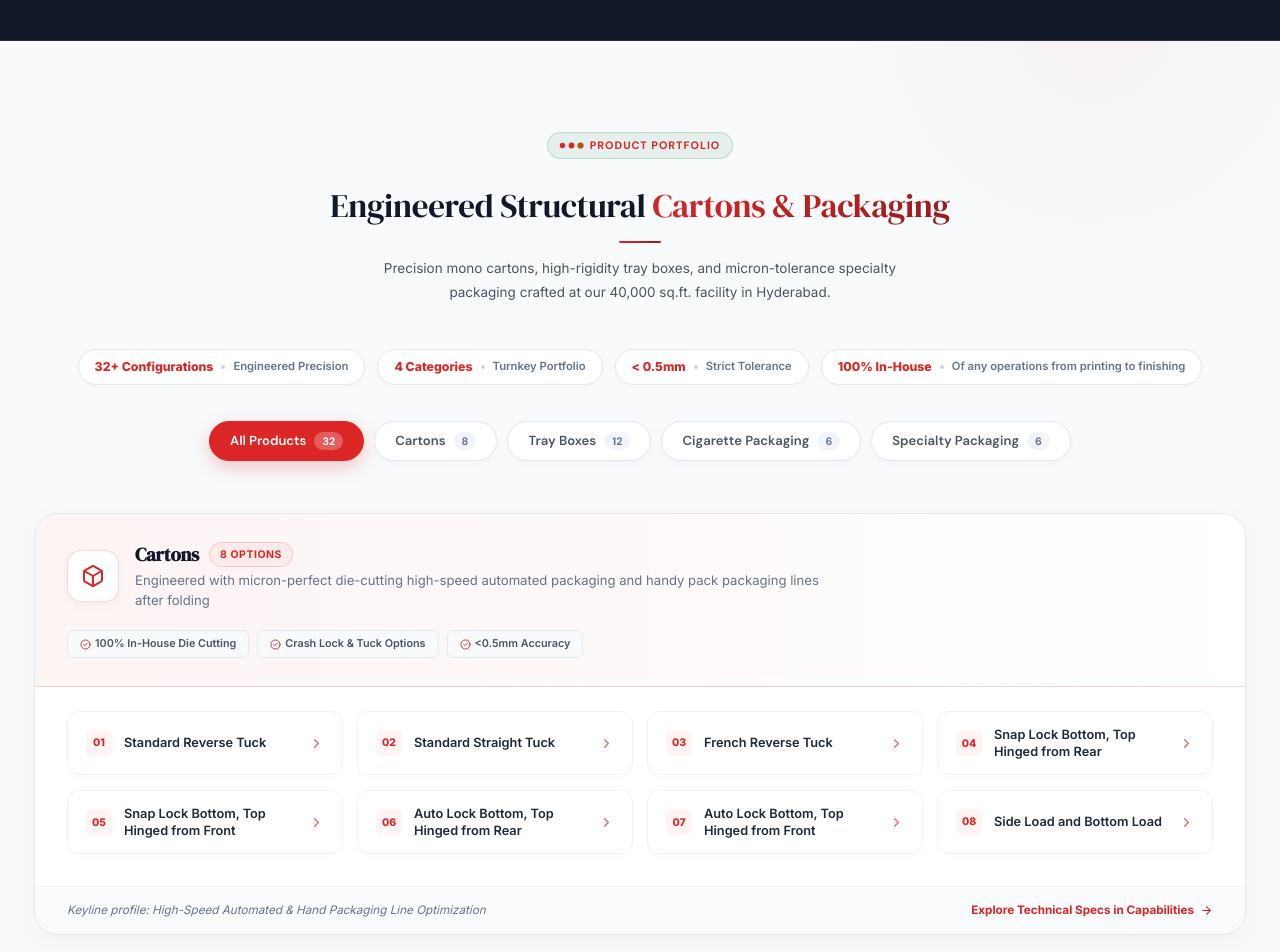
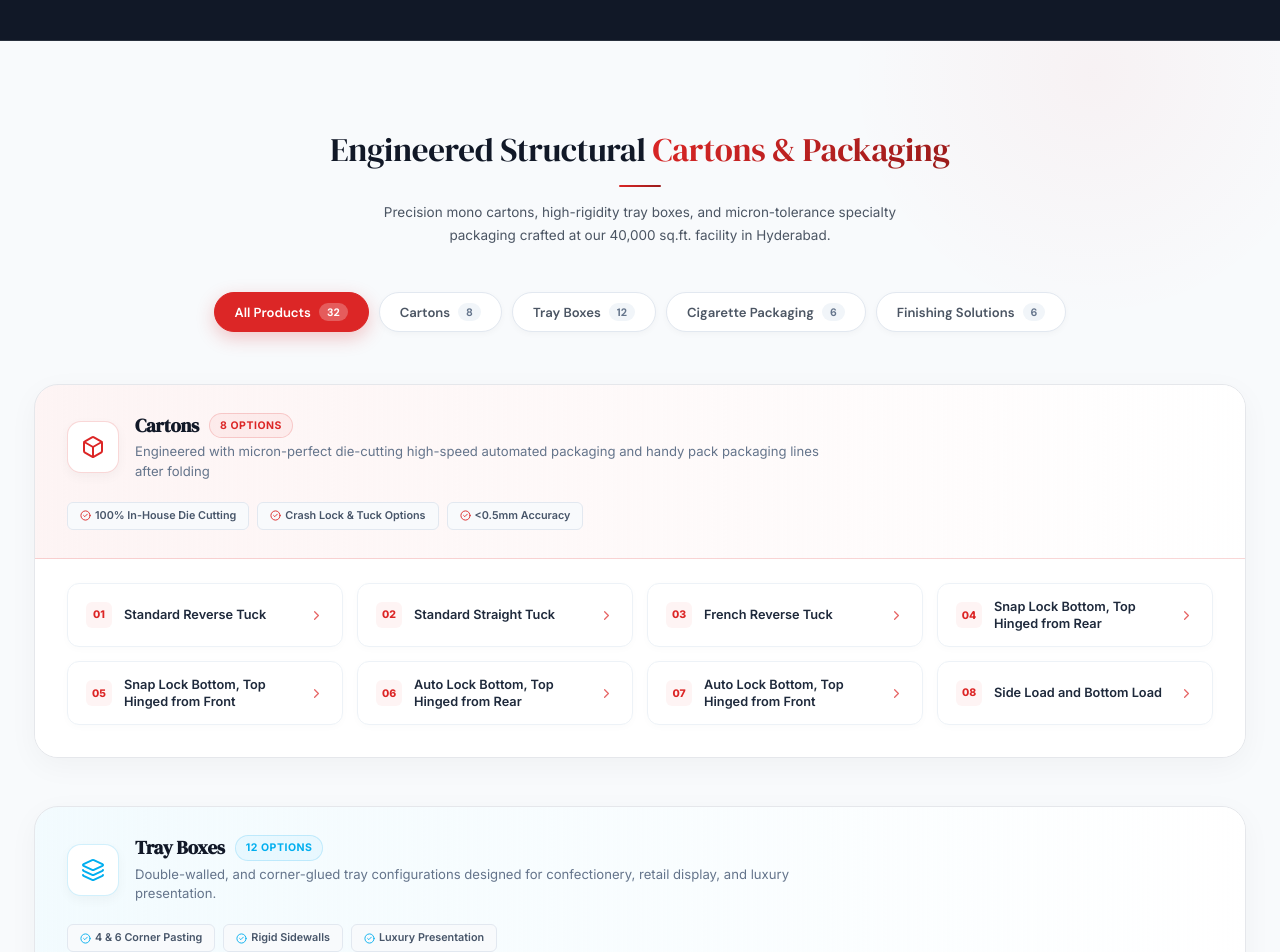
Before and after one commit to Abhivorn-Technologies/KOLLI_GRAPHICS, a React (Vite) app: page / in a window 1280 px wide. Shown: the part 1020-1972 px from the top of the page. Built offline with nearby package versions, Linux system fonts and the light colour scheme.

Commit message:
changes updated

```diff
--- a/src/components/common/SectionHeader.tsx
+++ b/src/components/common/SectionHeader.tsx
@@ -2,7 +2,7 @@ import React from 'react'
 import { motion } from 'framer-motion'
 
 interface SectionHeaderProps {
-  badge: string
+  badge?: string
   badgeVariant?: 'cyan' | 'magenta' | 'yellow' | 'dark'
   title: string
   titleHighlight?: string
@@ -41,6 +41,7 @@ export const SectionHeader: React.FC<SectionHeaderProps> = ({
       }}
     >
       {/* Badge */}
+      {badge && (
         <motion.div
           initial={{ opacity: 0, y: 12, scale: 0.95 }}
           whileInView={{ opacity: 1, y: 0, scale: 1 }}
@@ -72,6 +73,7 @@ export const SectionHeader: React.FC<SectionHeaderProps> = ({
             {badge}
           </span>
         </motion.div>
+      )}
 
       {/* Heading with Masked & Blur-to-Sharp Reveal */}
       <div style={{ overflow: 'hidden', paddingBottom: '4px' }}>
--- a/src/components/layout/Footer.tsx
+++ b/src/components/layout/Footer.tsx
@@ -19,7 +19,7 @@ const NAV_LINKS = [
   { label: 'Company', path: '/company' },
   { label: 'Capabilities', path: '/capabilities' },
   { label: 'Equipment', path: '/equipment' },
-  { label: 'Estimating', path: '/estimating' },
+  { label: 'Estimate', path: '/estimating' },
   { label: 'Contact', path: '/contact' },
 ]
 
--- a/src/components/layout/Navbar.tsx
+++ b/src/components/layout/Navbar.tsx
@@ -8,7 +8,7 @@ const NAV_LINKS = [
   { label: 'Company', path: '/company' },
   { label: 'Capabilities', path: '/capabilities' },
   { label: 'Equipment', path: '/equipment' },
-  { label: 'Estimating', path: '/estimating' },
+  { label: 'Estimate', path: '/estimating' },
   { label: 'Contact', path: '/contact' },
 ]
 
@@ -170,7 +170,7 @@ export const Navbar: React.FC = () => {
                 e.currentTarget.style.transform = 'translateY(0)'
               }}
             >
-              <span>Estimating</span>
+              <span>Estimate</span>
               <ArrowRight size={15} />
             </Link>
 
--- a/src/components/sections/EstimatingSection.tsx
+++ b/src/components/sections/EstimatingSection.tsx
@@ -168,7 +168,7 @@ export const EstimatingSection: React.FC = () => {
 
     messageLines.push(
       `-----------------------------------------`,
-      `_Submitted via Kolli Graphics Web Estimating Portal_`
+      `_Submitted via Kolli Graphics Web Estimate Portal_`
     )
 
     const encodedMessage = encodeURIComponent(messageLines.join('\n'))
@@ -227,7 +227,7 @@ export const EstimatingSection: React.FC = () => {
         {/* Section Header */}
         <ScrollReveal direction="up" delay={0.05}>
           <SectionHeader
-            badge="Direct Estimating"
+            badge="Direct Estimate"
             badgeVariant="cyan"
             title="Request a Custom"
             titleHighlight="Custom Packaging Estimate"
--- a/src/components/sections/HomeMetricsBanner.tsx
+++ b/src/components/sections/HomeMetricsBanner.tsx
@@ -23,7 +23,7 @@ export const HomeMetricsBanner: React.FC = () => {
       icon: <ShieldCheck size={24} style={{ color: '#ec008c' }} />,
       glowColor: 'rgba(236, 0, 140, 0.25)',
       value: '100%',
-      label: 'ZERO-ERROR INSPECTION',
+      label: '100% INSPECTION',
       sub: 'Luster, Focus and TubeScan Automatic 100% Inspection Systems',
     },
   ]
--- a/src/components/sections/ProductsSection.tsx
+++ b/src/components/sections/ProductsSection.tsx
@@ -1,13 +1,10 @@
 import React, { useState, useRef, useCallback } from 'react'
 import { motion, AnimatePresence, useReducedMotion } from 'framer-motion'
-import { Link } from 'react-router-dom'
 import {
-  Package,
   Layers,
   Sparkles,
   ShieldCheck,
   ChevronRight,
-  ArrowRight,
   Box,
   CheckCircle2,
 } from 'lucide-react'
@@ -159,7 +156,7 @@ export const ProductsSection: React.FC = () => {
     { id: 'cartons', label: 'Cartons', count: 8 },
     { id: 'tray-boxes', label: 'Tray Boxes', count: 12 },
     { id: 'cigarette', label: 'Cigarette Packaging', count: 6 },
-    { id: 'specialty-packaging', label: 'Specialty Packaging', count: 6 },
+    { id: 'specialty-packaging', label: 'Finishing Solutions', count: 6 },
   ]
 
   const displayedCategories =
@@ -207,54 +204,10 @@ export const ProductsSection: React.FC = () => {
         {/* Section Header with Scroll Arrival */}
         <ScrollReveal direction="up" distance={36}>
           <SectionHeader
-            badge="Product Portfolio"
-            badgeVariant="cyan"
             title="Engineered Structural"
             titleHighlight="Cartons & Packaging"
             subtitle="Precision mono cartons, high-rigidity tray boxes, and micron-tolerance specialty packaging crafted at our 40,000 sq.ft. facility in Hyderabad."
           />
-        </ScrollReveal>
-
-        {/* Quick Highlights Strip with Scroll Arrival */}
-        <ScrollReveal direction="up" delay={0.1} distance={28}>
-          <div
-            style={{
-              display: 'flex',
-              flexWrap: 'wrap',
-              justifyContent: 'center',
-              gap: '12px',
-              marginBottom: '36px',
-            }}
-          >
-            {[
-              { label: '32+ Configurations', highlight: 'Engineered Precision' },
-              { label: '4 Categories', highlight: 'Turnkey Portfolio' },
-              { label: '< 0.5mm', highlight: 'Strict Tolerance' },
-              { label: '100% In-House', highlight: 'Of any operations from printing to finishing' },
-            ].map((stat) => (
-              <div
-                key={stat.label}
-                style={{
-                  display: 'flex',
-                  alignItems: 'center',
-                  gap: '8px',
-                  padding: '7px 16px',
-                  borderRadius: '999px',
-                  background: '#ffffff',
-                  border: '1px solid #e2e8f0',
-                  boxShadow: '0 2px 6px rgba(0, 0, 0, 0.02)',
-                }}
-              >
-                <span style={{ fontSize: '0.82rem', fontWeight: 800, color: '#dc2626' }}>
-                  {stat.label}
-                </span>
-                <span style={{ width: 4, height: 4, borderRadius: '50%', background: '#cbd5e1' }} />
-                <span style={{ fontSize: '0.75rem', fontWeight: 600, color: '#64748b' }}>
-                  {stat.highlight}
-                </span>
-              </div>
-            ))}
-          </div>
         </ScrollReveal>
 
         {/* Category Filter Tabs with Scroll Arrival */}
@@ -519,151 +472,12 @@ export const ProductsSection: React.FC = () => {
                         </ScrollReveal>
                       ))}
                     </div>
-
-                    {/* Footer Bar per Category with Link to Technical Specs in Capabilities */}
-                    <div
-                      style={{
-                        padding: '14px 32px',
-                        backgroundColor: '#fafbfc',
-                        borderTop: '1px solid #f1f5f9',
-                        display: 'flex',
-                        flexWrap: 'wrap',
-                        alignItems: 'center',
-                        justifyContent: 'space-between',
-                        gap: '12px',
-                      }}
-                    >
-                      <span style={{ fontSize: '0.78rem', color: '#64748b', fontStyle: 'italic' }}>
-                        Keyline profile: {meta.keyline}
-                      </span>
-                      <Link
-                        to="/capabilities"
-                        style={{
-                          display: 'inline-flex',
-                          alignItems: 'center',
-                          gap: '6px',
-                          fontSize: '0.78rem',
-                          fontWeight: 700,
-                          color: meta.color,
-                          textDecoration: 'none',
-                          transition: 'opacity 0.2s ease',
-                        }}
-                      >
-                        <span>Explore Technical Specs in Capabilities</span>
-                        <ArrowRight size={13} />
-                      </Link>
-                    </div>
                   </div>
                 </ScrollReveal>
               )
             })}
           </AnimatePresence>
         </div>
-
-        {/* Bottom CTA Card leading to Capabilities & Estimating with Scroll Arrival */}
-        <ScrollReveal direction="up" delay={0.15} distance={32}>
-          <div
-            style={{
-              marginTop: '56px',
-              padding: '36px 40px',
-              borderRadius: '24px',
-              background: 'linear-gradient(135deg, #111827 0%, #1f2937 100%)',
-              color: '#ffffff',
-              display: 'flex',
-              flexWrap: 'wrap',
-              alignItems: 'center',
-              justifyContent: 'space-between',
-              gap: '24px',
-              boxShadow: '0 12px 36px rgba(0, 0, 0, 0.12)',
-            }}
-          >
-            <div>
-              <div
-                style={{
-                  display: 'inline-flex',
-                  alignItems: 'center',
-                  gap: '8px',
-                  padding: '4px 12px',
-                  borderRadius: '999px',
-                  backgroundColor: 'rgba(220, 38, 38, 0.2)',
-                  color: '#f87171',
-                  fontSize: '0.72rem',
-                  fontWeight: 700,
-                  letterSpacing: '0.08em',
-                  textTransform: 'uppercase',
-                  marginBottom: '10px',
-                }}
-              >
-                <Package size={12} />
-                Need Custom Structural Drawings?
-              </div>
-              <h4
-                style={{
-                  fontSize: '1.25rem',
-                  color: '#ffffff',
-                  margin: '0 0 6px 0',
-                  fontWeight: 700,
-                }}
-              >
-                View Structural Folding Concepts &amp; Diagram Guides
-              </h4>
-              <p
-                style={{
-                  fontSize: '0.875rem',
-                  color: '#9ca3af',
-                  margin: 0,
-                  maxWidth: '560px',
-                  lineHeight: 1.5,
-                }}
-              >
-                Inspect detailed panel fold physics, Tuck-Top structures, lock-bottom bases, and
-                die-cutting layouts in our dedicated Capabilities section.
-              </p>
-            </div>
-
-            <div style={{ display: 'flex', flexWrap: 'wrap', gap: '14px' }}>
-              <Link
-                to="/capabilities"
-                style={{
-                  padding: '12px 24px',
-                  borderRadius: '12px',
-                  backgroundColor: '#dc2626',
-                  color: '#ffffff',
-                  fontSize: '0.875rem',
-                  fontWeight: 700,
-                  textDecoration: 'none',
-                  display: 'inline-flex',
-                  alignItems: 'center',
-                  gap: '8px',
-                  boxShadow: '0 4px 14px rgba(220, 38, 38, 0.4)',
-                  transition: 'background-color 0.2s',
-                }}
-              >
-                <span>View Capabilities</span>
-                <ArrowRight size={15} />
-              </Link>
-              <Link
-                to="/estimating"
-                style={{
-                  padding: '12px 24px',
-                  borderRadius: '12px',
-                  backgroundColor: 'rgba(255, 255, 255, 0.08)',
-                  color: '#ffffff',
-                  border: '1px solid rgba(255, 255, 255, 0.2)',
-                  fontSize: '0.875rem',
-                  fontWeight: 600,
-                  textDecoration: 'none',
-                  display: 'inline-flex',
-                  alignItems: 'center',
-                  gap: '8px',
-                  transition: 'background-color 0.2s',
-                }}
-              >
-                <span>Get an Estimate</span>
-              </Link>
-            </div>
-          </div>
-        </ScrollReveal>
       </div>
 
       <style>{`
--- a/src/data/products.ts
+++ b/src/data/products.ts
@@ -246,7 +246,7 @@ export const PRODUCT_CATEGORIES: ProductCategory[] = [
   },
   {
     id: 'specialty-packaging',
-    title: 'Specialty Packaging Solutions',
+    title: 'Finishing Solutions',
     subtitle: 'Custom Engineered Configurations',
     description:
       'Tailored packaging products engineered from design to storage for complex industrial, medical, and FMCG requirements.',
```
Lines whose indentation alone changed are shown as unchanged.
